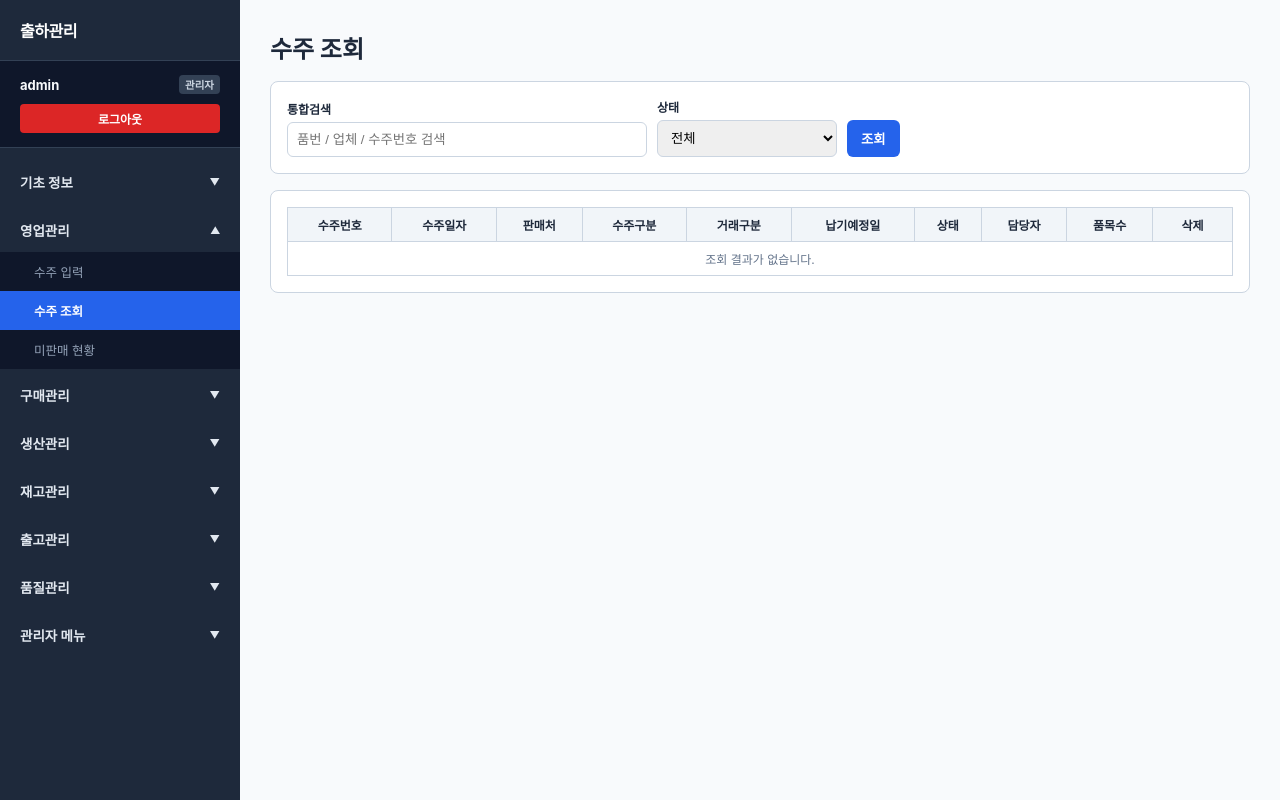
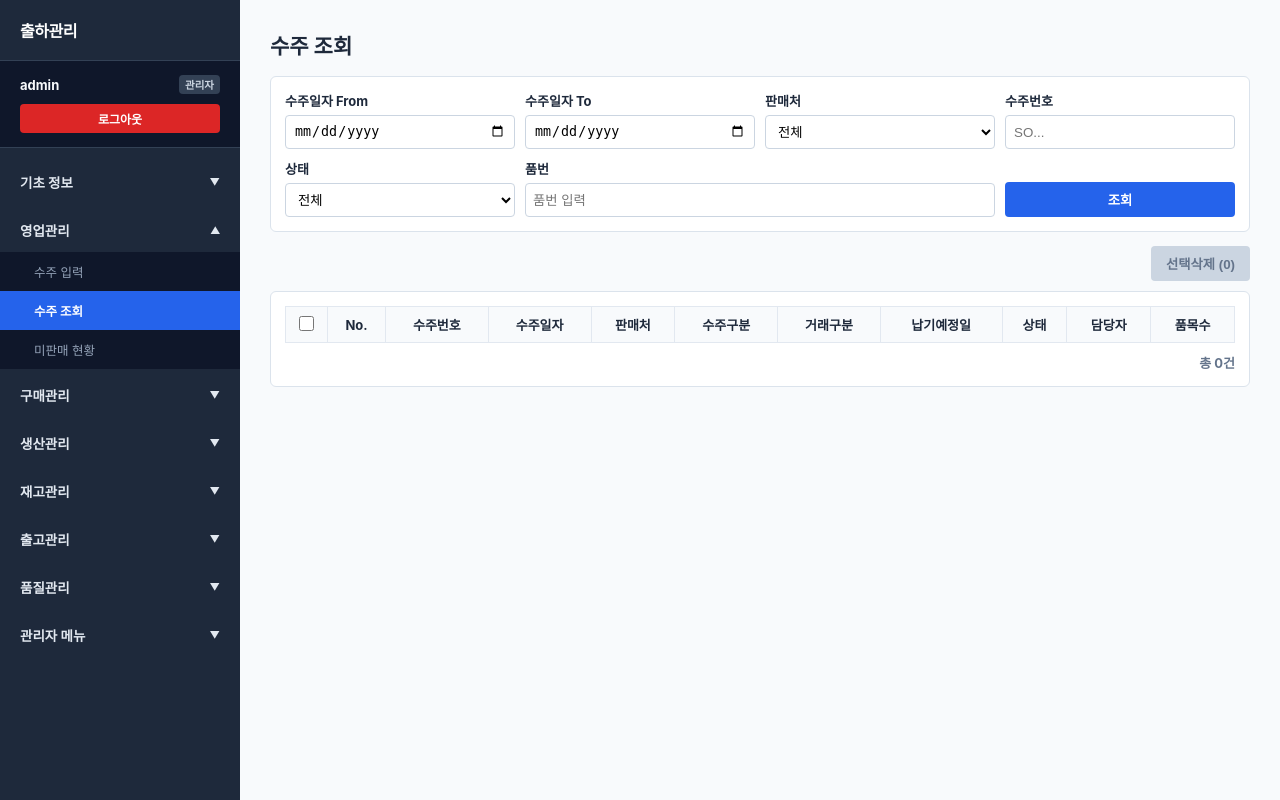
Before and after one commit to genesis03/MES, a FastAPI app: page /sales/orders/inquiry in a window 1280 px wide. Run offline with FastAPI, Linux system fonts and the light colour scheme; data that the repository does not hold is empty.

Commit message:
수주조회 검색조건 및 선택 UX 표준화

```diff
--- a/templates/sales_orders_inquiry.html
+++ b/templates/sales_orders_inquiry.html
@@ -2,23 +2,69 @@
 {% block title %}수주 조회{% endblock %}
 {% block extra_head %}
 <style>
-.card{background:#fff;border:1px solid #cbd5e1;border-radius:8px;padding:16px;margin-bottom:16px}.filters{display:flex;gap:10px;align-items:end;flex-wrap:wrap}.field label{display:block;font-size:12px;font-weight:700;margin-bottom:5px}.field select,.field input{min-width:180px;padding:9px;border:1px solid #cbd5e1;border-radius:6px}.field.search-field input{min-width:360px}.btn{border:0;border-radius:6px;padding:9px 14px;font-weight:700;cursor:pointer;background:#2563eb;color:#fff}.btn-delete{background:#dc2626;color:#fff;padding:5px 10px;border:0;border-radius:4px;font-weight:700;cursor:pointer}.btn-delete:disabled{background:#cbd5e1;color:#64748b;cursor:not-allowed}table{width:100%;border-collapse:collapse}th,td{border:1px solid #cbd5e1;padding:8px;font-size:12px;text-align:center}th{background:#f1f5f9}.muted{color:#64748b}.status{font-weight:700}.detail-row td{background:#f8fafc;text-align:left}.detail-table td,.detail-table th{font-size:11px}
+.page{font-size:13px}.page h1{font-size:21px;margin:0 0 16px}.card{background:#fff;border:1px solid #dbe3ec;border-radius:6px;padding:14px;margin-bottom:14px}
+.filters{display:grid;grid-template-columns:150px 150px 210px 180px 180px minmax(320px,1fr) auto;gap:10px;align-items:end}
+.field label{display:block;font-weight:700;margin-bottom:5px}.field input,.field select{width:100%;height:34px;border:1px solid #cbd5e1;border-radius:4px;padding:0 8px;background:#fff}
+.btn{border:0;border-radius:4px;padding:8px 15px;font-weight:800;cursor:pointer}.blue{background:#2563eb;color:#fff}.red{background:#dc2626;color:#fff}.red:disabled{background:#cbd5e1;color:#64748b;cursor:not-allowed}
+.toolbar{display:flex;justify-content:flex-end;gap:8px;margin:10px 0}.table-wrap{overflow:auto}table{width:100%;border-collapse:collapse}th,td{border:1px solid #e2e8f0;padding:8px;text-align:center;white-space:nowrap}th{background:#f8fafc}.muted{color:#94a3b8;padding:36px!important}.status{font-weight:700}.doc-link{font-weight:800;color:#1d4ed8;text-decoration:underline}.row-check{width:15px;height:15px;cursor:pointer}
+.part-picker{position:relative}.picker-box{min-height:34px;border:1px solid #cbd5e1;border-radius:4px;background:#fff;display:flex;align-items:center;gap:6px;flex-wrap:wrap;padding:3px 7px}.picker-box:focus-within{border-color:#2563eb;box-shadow:0 0 0 1px #2563eb}.picker-box input{border:0;outline:0;height:26px;min-width:100px;flex:1;padding:0}
+.chip{display:inline-flex;align-items:center;gap:5px;background:#dbeafe;color:#1d4ed8;border:1px solid #bfdbfe;border-radius:14px;padding:3px 8px;font-size:12px;font-weight:700}.chip button{border:0;background:transparent;color:#64748b;cursor:pointer;font-size:14px;line-height:1;padding:0}
+.suggestions{position:absolute;z-index:50;left:0;right:0;top:38px;background:#fff;border:1px solid #cbd5e1;border-radius:4px;box-shadow:0 6px 18px rgba(15,23,42,.12);max-height:260px;overflow:auto;display:none}.suggestion{padding:8px 10px;cursor:pointer;border-bottom:1px solid #f1f5f9;font-size:12.5px}.suggestion:hover,.suggestion.active{background:#eff6ff}.suggestion .pn{font-weight:800;color:#1e3a8a}.suggestion .name{margin-left:10px;color:#64748b}
+.summary{margin-top:10px;text-align:right;font-weight:700;color:#64748b}
+@media(max-width:1400px){.filters{grid-template-columns:repeat(4,minmax(150px,1fr))}.part-field{grid-column:span 2}}
 </style>
 {% endblock %}
 {% block content %}
-<h2 style="margin-bottom:16px">수주 조회</h2>
+<div class="page">
+  <h1>수주 조회</h1>
   <div class="card">
     <div class="filters">
-    <div class="field search-field"><label>통합검색</label><input id="keywordFilter" type="text" placeholder="품번 / 업체 / 수주번호 검색" autocomplete="off"></div>
+      <div class="field"><label>수주일자 From</label><input id="startDate" type="date"></div>
+      <div class="field"><label>수주일자 To</label><input id="endDate" type="date"></div>
+      <div class="field"><label>판매처</label><select id="customerFilter"><option value="">전체</option></select></div>
+      <div class="field"><label>수주번호</label><input id="orderNoFilter" type="text" placeholder="SO..." autocomplete="off"></div>
       <div class="field"><label>상태</label><select id="statusFilter"><option value="">전체</option><option value="ORDERED">수주</option><option value="PARTIAL">부분출고</option><option value="COMPLETED">출고완료</option><option value="CANCELLED">취소</option></select></div>
-    <button class="btn" id="searchBtn">조회</button>
+      <div class="field part-field">
+        <label>품번</label>
+        <div class="part-picker">
+          <div class="picker-box" id="pickerBox">
+            <div id="chips" style="display:contents"></div>
+            <input id="partSearch" placeholder="품번 입력" autocomplete="off">
+          </div>
+          <div id="suggestions" class="suggestions"></div>
         </div>
       </div>
+      <button class="btn blue" id="searchBtn">조회</button>
+    </div>
+  </div>
+
+  <div class="toolbar">
+    <button id="deleteSelectedBtn" class="btn red" disabled>선택삭제 (0)</button>
+  </div>
+
   <div class="card">
+    <div class="table-wrap">
       <table>
-    <thead><tr><th>수주번호</th><th>수주일자</th><th>판매처</th><th>수주구분</th><th>거래구분</th><th>납기예정일</th><th>상태</th><th>담당자</th><th>품목수</th><th style="width:80px">삭제</th></tr></thead>
+        <thead>
+          <tr>
+            <th style="width:42px"><input id="checkAll" type="checkbox" class="row-check" title="삭제 가능한 조회행 전체선택"></th>
+            <th style="width:58px">No.</th>
+            <th>수주번호</th>
+            <th>수주일자</th>
+            <th>판매처</th>
+            <th>수주구분</th>
+            <th>거래구분</th>
+            <th>납기예정일</th>
+            <th>상태</th>
+            <th>담당자</th>
+            <th>품목수</th>
+          </tr>
+        </thead>
         <tbody id="orderBody"></tbody>
       </table>
     </div>
-<script src="/static/sales_orders_inquiry.js?v=20260922-1"></script>
+    <div id="summary" class="summary">총 0건</div>
+  </div>
+</div>
+<script src="/static/sales_orders_inquiry.js?v=20260922-2"></script>
 {% endblock %}
```
Lines whose indentation alone changed are shown as unchanged.
